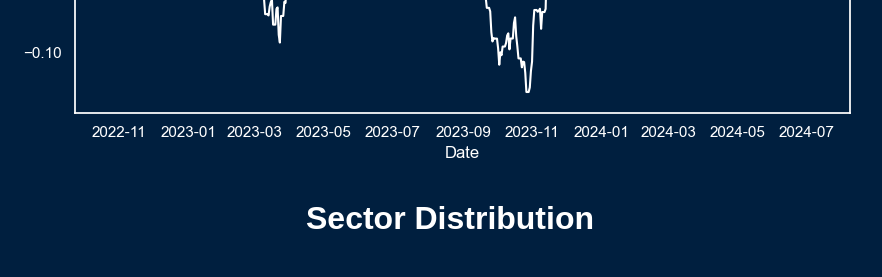
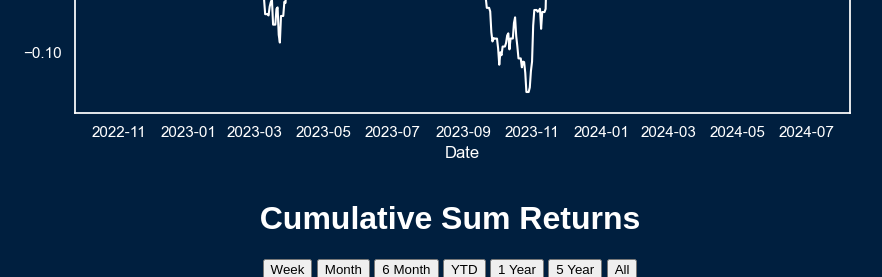
Before and after one commit to BlauYuval/DividendDashboardFromScratch, a Flask app: template templates/index.html in a window 1280 px wide. Shown: the part 567-844 px from the top of the page, without its empty margins (190-1072 px from the left). Run offline with Flask 3, Linux system fonts and the light colour scheme; the template is opened without the code that fills it, so the values that code supplies are empty.

Commit message:
add cumsum plots

```diff
--- a/app.py
+++ b/app.py
@@ -14,11 +14,11 @@ matplotlib.use('Agg')
 import matplotlib.pyplot as plt
 from dotenv import load_dotenv
 from flask_basicauth import BasicAuth
-from flask import Flask, render_template, jsonify
+from flask import Flask, render_template, jsonify, url_for
 
 from income import Income
 from executive_summery import ExecutiveSummery
-from visualization import vizualize_income_bar, vizualize_sectors_bar
+from visualization import vizualize_income_bar, vizualize_sectors_bar, vizualize_cumsum_returns
 
 app = Flask(__name__)
 
@@ -61,6 +61,7 @@ def index():
     transaction_data_json = r.get('transaction_data')
     portfolio_to_plot_json = r.get('portfolio_to_plot')
     portfolio_table_json = r.get('portfolio_table')
+    portfolio_cumsum_returns = r.get('portfolio_cumsum_returns')
     dividends_data_json = r.get('dividends_data')
     growth_data_json = r.get('growth_table')
 
@@ -70,6 +71,10 @@ def index():
     portfolio_table = pd.DataFrame(ast.literal_eval(portfolio_table_json.decode('utf-8')))
     portfolio_to_plot = pd.DataFrame(ast.literal_eval(portfolio_to_plot_json.decode('utf-8')))
     portfolio_to_plot['Date'] = pd.to_datetime(portfolio_to_plot['Date'], unit='ms')
+    portfolio_cumsum_returns = pd.DataFrame.from_dict(ast.literal_eval(portfolio_cumsum_returns.decode('utf-8')), orient='index')
+    portfolio_cumsum_returns = portfolio_cumsum_returns.reset_index()
+    portfolio_cumsum_returns.columns = ['Date', 'Return']
+    portfolio_cumsum_returns['Date'] = pd.to_datetime(portfolio_cumsum_returns['Date'], unit='ms')
     dividends_data = pd.DataFrame(ast.literal_eval(dividends_data_json.decode('utf-8')))
     income = Income(transaction_data, dividends_data)
     monthly_income, yearly_income = income.run()
@@ -103,6 +108,15 @@ def index():
     plt.title('Portfolio Returns', color='white')  # Set plot title to white
     plt.savefig('static/plot.png')
     plt.close()
+
+    # Plot Cumsum returns
+    for period in ['Week', 'Month', '6 Month', 'YTD', '1 Year', '5 Year', 'All']:
+        cumsum_plot = vizualize_cumsum_returns(portfolio_cumsum_returns, period)
+        period_lower = period.lower().replace(' ', '_')
+        name = f'static/portfolio_cumsum_returns_{period_lower}.png'
+        plt.savefig(name)
+        plt.close(cumsum_plot)
+
 
     # Generate sectors bar plot
     sector_bar = vizualize_sectors_bar(portfolio_table)
@@ -152,6 +166,13 @@ def update_plot(period):
     plot_filename = f'static/bar_plot_{period}.png'
     return jsonify({'plot_url': plot_filename})
 
+@app.route('/update_cumsum_plot/<period>')
+@basic_auth.required
+def update_cumsum_plot(period):
+    plot_filename = f'portfolio_cumsum_returns_{period}.png'
+    return jsonify({'plot_url': url_for('static', filename=plot_filename)})
+
+
 if __name__ == '__main__':
     port = int(os.environ.get('PORT', 5000))
     app.run(host='0.0.0.0', port=port, debug=True)
--- a/templates/index.html
+++ b/templates/index.html
@@ -70,6 +70,20 @@
         <div class="executive-summery-box">Average Dividend Growth: {{ average_dividend_growth }}</div>
     </div>
     <img src="{{ url_for('static', filename='plot.png') }}" alt="Plot">
+
+    <!-- Add the cumulative sum return plots here -->
+    <h1>Cumulative Sum Returns</h1>
+    <div class="btn-group">
+        <button onclick="updateCumsumPlot('week')">Week</button>
+        <button onclick="updateCumsumPlot('month')">Month</button>
+        <button onclick="updateCumsumPlot('6_month')">6 Month</button>
+        <button onclick="updateCumsumPlot('ytd')">YTD</button>
+        <button onclick="updateCumsumPlot('1_year')">1 Year</button>
+        <button onclick="updateCumsumPlot('5_year')">5 Year</button>
+        <button onclick="updateCumsumPlot('all')">All</button>
+    </div>
+    <img id="cumsumPlot" src="{{ url_for('static', filename='portfolio_cumsum_returns_all.png') }}" alt="Cumsum Returns Plot">
+
     <h1>Sector Distribution</h1>
     <img src="{{ url_for('static', filename='sectors_bar_plot.png') }}" alt="Sectors Bar Plot">
     <h1>Data Table</h1>
@@ -97,6 +111,14 @@
                     document.getElementById('barPlot').src = data.plot_url;
                 });
         }
+
+        function updateCumsumPlot(period) {
+            fetch(`/update_cumsum_plot/${period}`)
+                .then(response => response.json())
+                .then(data => {
+                    document.getElementById('cumsumPlot').src = data.plot_url;
+                });
+        }
     </script>
 </body>
 </html>
```
Also changed, not shown: visualization.py (+36 -0 lines).
